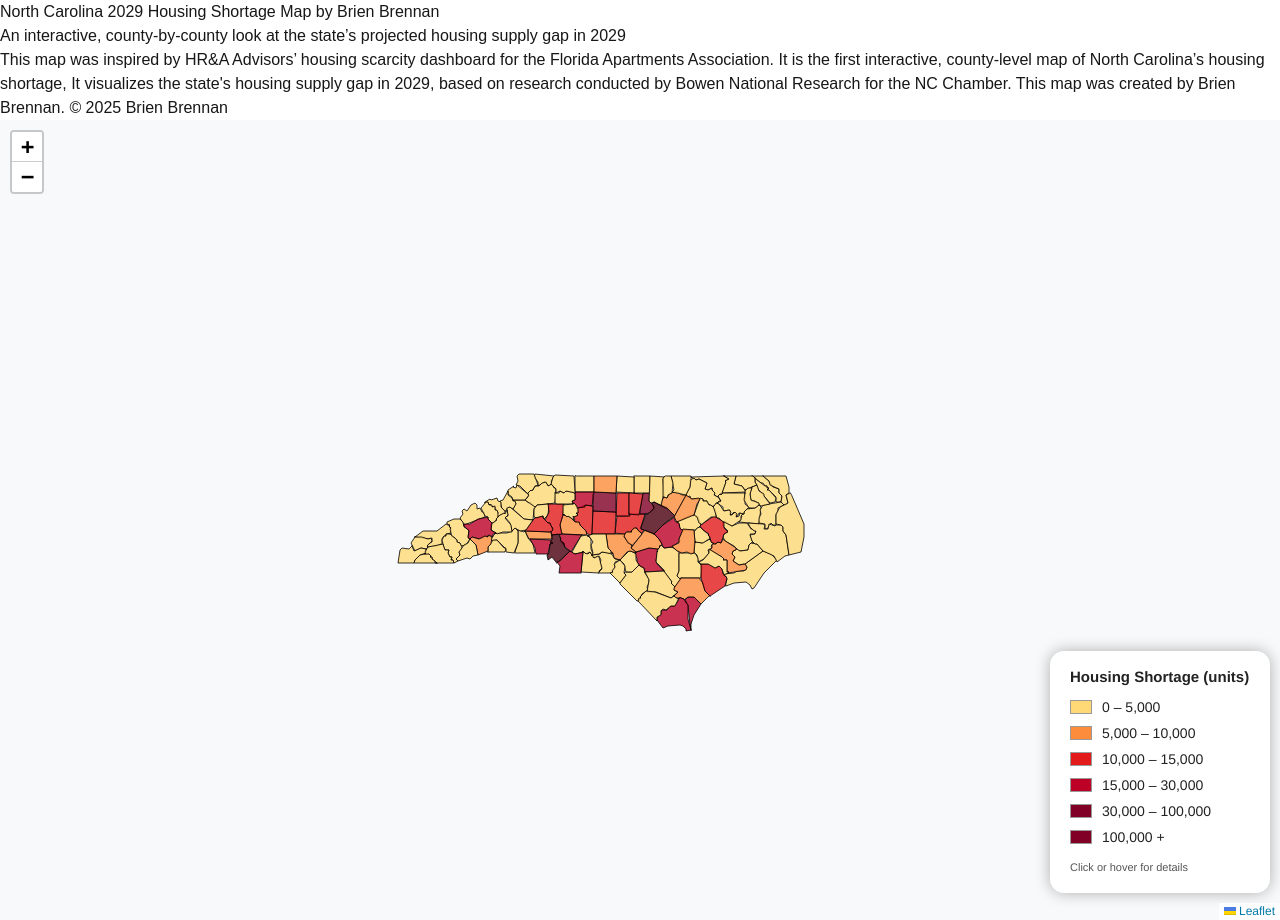
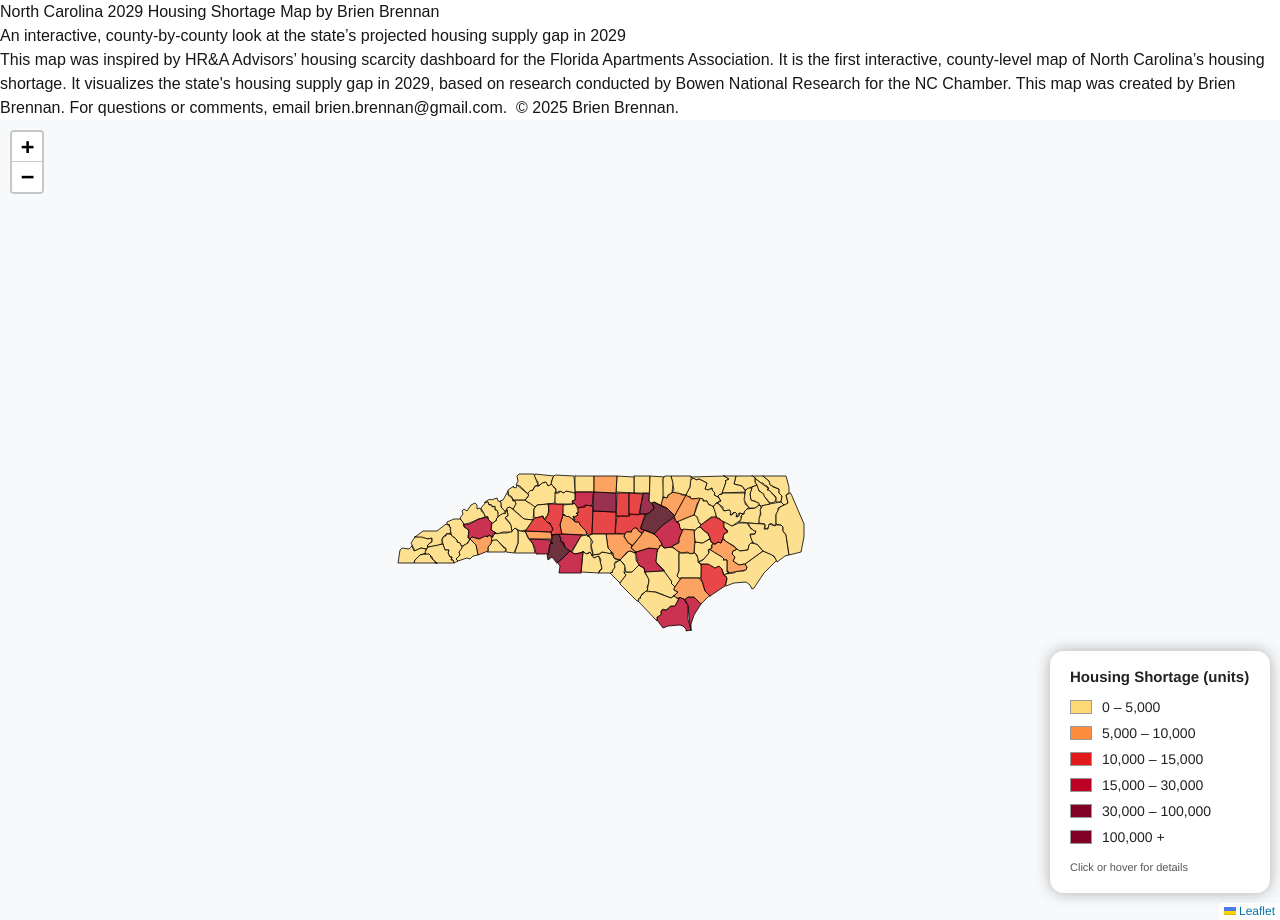
Before and after one commit to Brennan919/nc-housing-map, a Next.js app: page / in a window 1280 px wide. Built offline with nearby package versions, Linux system fonts and the light colour scheme.

Commit message:
Fix 1 for metadata

```diff
--- a/app/page.js
+++ b/app/page.js
@@ -15,14 +15,17 @@ export default function Home() {
           An interactive, county-by-county look at the state’s projected housing supply gap in 2029
         </h2>
         <p className="page-blurb">
-          This map was inspired by HR&amp;A Advisors’ housing scarcity dashboard
-          for the Florida Apartments Association. It is the first
-          interactive, county-level map of North Carolina’s housing shortage,
-          It visualizes the state's housing supply gap in 2029, based on research
-          conducted by Bowen National Research for the NC Chamber. This map was created
-          by Brien Brennan.
-          © 2025 Brien Brennan
-        </p>
+  This map was inspired by HR&amp;A Advisors&rsquo; housing scarcity dashboard
+  for the Florida Apartments Association. It is the first interactive,
+  county-level map of North Carolina&rsquo;s housing shortage. It visualizes
+  the state&apos;s housing supply gap in 2029, based on research conducted
+  by Bowen National Research for the NC Chamber. This map was created by
+  Brien Brennan. For questions or comments, email{" "}
+  <a href="mailto:brien.brennan@gmail.com">brien.brennan@gmail.com</a>.
+  &nbsp;&copy; 2025 Brien Brennan.
+</p>
+
+
       </header>
 
       <section className="page-map-wrapper">
```
